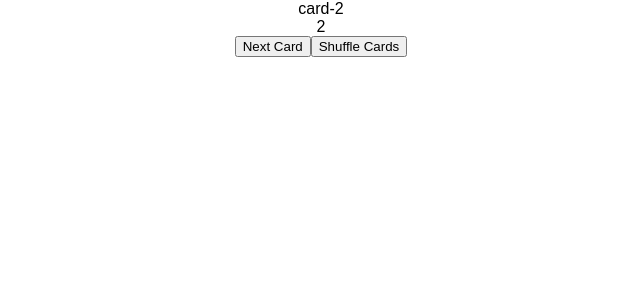
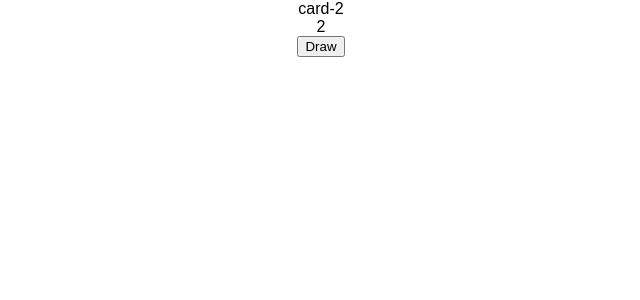
Before and after one commit to tone2k/react-challenge, a React (Create React App) app: page / in a window 1280 px wide. Shown: the top 300 px of the page, without its empty margins (319-959 px from the left). Built offline with nearby package versions, Linux system fonts and the light colour scheme.

Commit message:
adjusted type error and configured draw button

```diff
--- a/src/App.js
+++ b/src/App.js
@@ -1,11 +1,13 @@
 import React, { Component } from 'react';
 import './App.css';
-import Card from './cards/card';
-import shuffleButton from './shuffleButton/shuffleButton'
+import Card from './cards/Card';
+import ShuffleButton from './shuffleButton/ShuffleButton'
 
 class App extends Component {
   constructor(props){
     super(props);
+
+    this.updateCard = this.updateCard.bind(this);
 
     this.state = {
       cards: [
@@ -32,6 +34,10 @@ class App extends Component {
     return(card);
   }
 
+  updateCard(){
+    console.log("New Card");
+  }
+
   render(){
     return(
       <div className="App">
@@ -39,7 +45,7 @@ class App extends Component {
             <Card name={this.state.currentCard.name} num={this.state.currentCard.num}/>
           </div>
           <div className="buttonRow">
-            <shuffleButton />
+            <ShuffleButton chooseCard={this.updateCard} />
             </div>
       </div>
     )}
--- a/src/cards/card.jsx
+++ b/src/cards/card.jsx
@@ -11,8 +11,6 @@ const Card = (props) => (
                 <div className="han">{props.num}</div>
             </div>
         </div>
-        <button>Next Card</button>
-        <button>Shuffle Cards</button>
     </div>
 )
 
--- a/src/shuffleButton/shuffleButton.jsx
+++ b/src/shuffleButton/shuffleButton.jsx
@@ -1,7 +1,7 @@
 import React, {Component} from 'react';
 import './shuffleButton.css';
 
-class shuffleButton extends Component{
+class ShuffleButton extends Component{
     constructor(props){
         super(props);
 
@@ -22,4 +22,4 @@ class shuffleButton extends Component{
 }
 
 
-export default shuffleButton;
+export default ShuffleButton;
```
